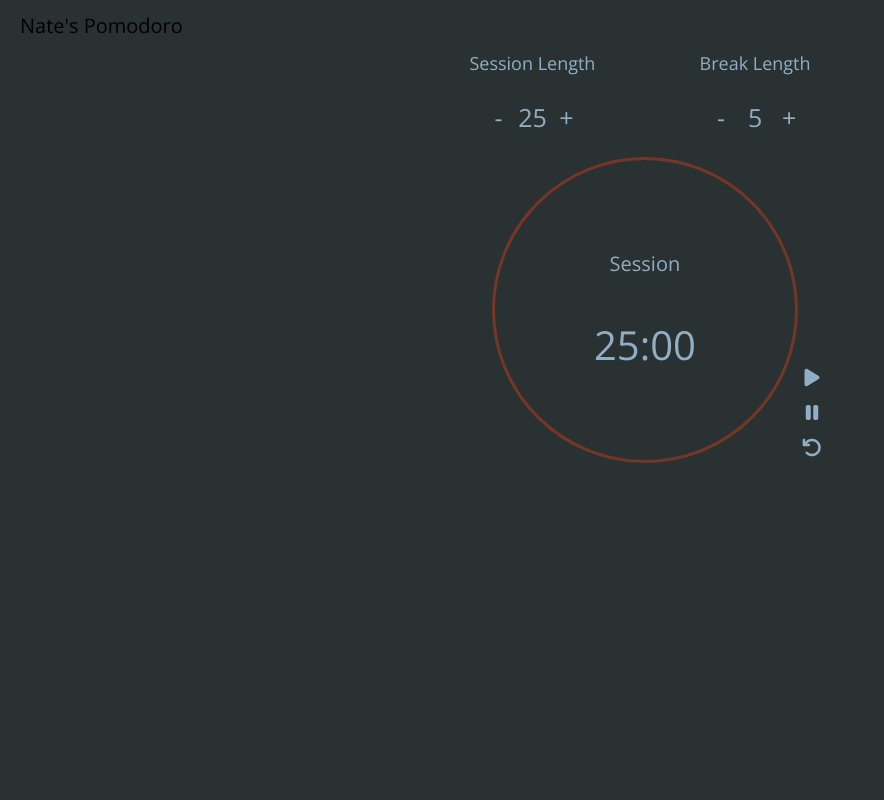
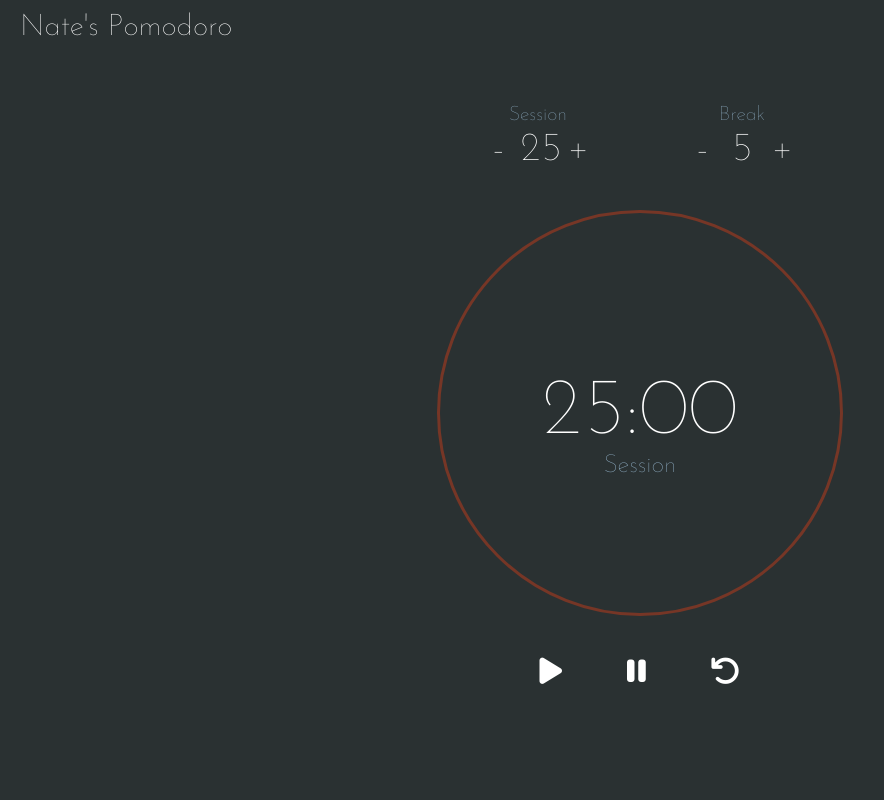
Before and after one commit to killynathan/Pomodoro, a plain HTML site: page index.html in a window 1280 px wide. Shown: the whole page, without its empty margins (0-884 px from the left). Drawn offline with nearby package versions, Linux system fonts and the light colour scheme.

Commit message:
made look good

```diff
--- a/index.html
+++ b/index.html
@@ -5,29 +5,22 @@
 	<link rel="stylesheet" type="text/css" href="stylesheet.css">
 	<link href="https://fonts.googleapis.com/css?family=Open+Sans" rel="stylesheet">
 	<script src="https://use.fontawesome.com/b99055c522.js"></script>
+	<link href="https://fonts.googleapis.com/css?family=Alegreya+Sans:100" rel="stylesheet">
+	<link href="https://fonts.googleapis.com/css?family=Josefin+Sans:100" rel="stylesheet">
 </head>
 <body>
 	<p id="title">Nate's Pomodoro</p>
-	<div>
+	<div id="wrapper">
 		<div>
 			<div class="timeSet">
-				<p class="timeSetTitle">Session Length</p>
-				<p class="timeControls"><div id="sessionLength-">-</div> <div id="sessionLength">25</div> <div id="sessionLength+">+</div></p>
+				<p class="timeSetTitle">Session</p>
+				<div id="sessionLength-">-</div> <div id="sessionLength">25</div> <div id="sessionLength+">+</div>
+
 			</div>
 			<div class="timeSet">
-				<p class="timeSetTitle">Break Length</p>
-				<p class="timeControls"><div id="breakLength-">-</div> <div id="breakLength">5</div> <div id="breakLength+">+</div></p>
+				<p class="timeSetTitle">Break</p>
+				<div id="breakLength-">-</div> <div id="breakLength">5</div> <div id="breakLength+">+</div>
 			</div>
-		</div>
-
-		<!--
-		<div id="buttons">
-			<button>start</button>
-			<button>pause</button>
-			<button id="resume">resume</button>
-			<button>reset</button>
-		</div>
-		-->
 		</div>
 
 		<div id="pomodoroWrap">
@@ -36,18 +29,18 @@
 					<div id="filler"></div>
 				</div>
 				<div id="display">
+					<span id="time">25:00</span>
 					<p id="type">Session</p>
-				<p id="time">25:00</p>
 				</div>
 			</div>
 
-		<div id="buttonIcons">
+			<div id="buttons">
 				<i class="fa fa-play" aria-hidden="true" id="start"></i>
 				<i class="fa fa-pause" aria-hidden="true" id="pause"></i>
 				<i class="fa fa-undo" aria-hidden="true" id="reset"></i>
 			</div>
 		</div>
-
+	<div>
 	<script src="script.js"></script>
 </body>
 </html>
--- a/stylesheet.css
+++ b/stylesheet.css
@@ -1,26 +1,50 @@
 body {
 	text-align: center;
-	font-family: "Open Sans";
+	font-family: "Josefin Sans", "Open Sans";
 	background-color: #2A3132;
-	color: #90AFC5;
+	color: white; #336B87; #90AFC5;
+}
+
+#wrapper {
+	position: absolute;
+	top: 0;
+	left: 0;
+	right: 0;
+	bottom: 0;
+	margin: auto;
+	display: block;
+	height: 590px;
+	width: 470px;
+	/*border: solid 2px black;*/
 }
 
 #title {
-	font-size: 20px;1.55em;
+	font-size: 30px;
 	margin-bottom: 20px;
-	color: black;#763626;
+	color: white;
 	margin: 12px;
 	text-align: left;
 }
 
+#time {
+	font-size: 80px;
+	margin-bottom: 0px;
+	vertical-align: middle;
+
+}
+
 #type {
-	font-size: 1.25em;20px;
+	font-size: 25px;
+	margin-top: 0px;
+	color: #90AFC5;
 }
 
 .timeSetTitle {
-	font-size: 18px;
+	font-size: 20px;
 	margin-top: 0px;
 	margin-bottom: 5px;
+	color: #90AFC5;
+;
 }
 
 .timeSet {
@@ -29,7 +53,7 @@ body {
 	margin-left: 50px;
 	margin-bottom: 10px;
 
-	font-size: 25px;
+	font-size: 40px;
 }
 
 .timeControls {
@@ -64,52 +88,28 @@ body {
 	color: #336B87;
 }
 
-#time {
-	font-size: 40px;
-}
-
-#buttons {
-	margin-bottom: 50px;
-}
-
-#buttons button {
-	border-radius: 5px;
-	height: 30px;
-	margin-right: 5px;
-	margin-left: 5px;
-	/*padding-left: 10px;
-	padding-right: 10px;*/
-	width: 70px;
-	border: none;
-	background-color: #E8E8E8;
-	font-size: 13px;
-	cursor: pointer;
-}
-
-#buttons button:hover {
-	background-color: crimson;
+#pomodoroWrap {
+	margin-top: 30px;
 }
 
 #pomodoro {
-	height: 300px;
-	width: 300px;
+	height: 400px;
+	width: 400px;
 	border-radius: 50%;
 	border: solid #763626;
-	margin: -12px auto;
+	margin: auto;
 	position: relative;
-	display: inline-block;
-	left: 17px;
 }
 
 #display {
 	position: relative;
-	top: 70px;
+	top: 160px;
 }
 
 #pomodoroFiller {
 	position: absolute;
-	height: 290px;
-	width: 290px;
+	height: 390px;
+	width: 390px;
 	border-radius: 50%;
 	margin: auto;
 	top: 0;
@@ -121,10 +121,10 @@ body {
 
 #filler {
 	position: absolute;
-	height: 290px;
-	width: 290px;
-	background-color: #336B87;
-	top: 290px;
+	height: 390px;
+	width: 390px;
+	background-color: #336B87; #763626;
+	top: 390px;
 }
 
 .startAnimation {
@@ -133,24 +133,22 @@ body {
 }
 
 @keyframes filler {
-	from {top: 290px;}
+	from {top: 390px;}
 	to {top: 0px;}
 }
 
-#buttonIcons i {
-	display: block;
-	font-size: 20px;
-	margin-bottom: 15px;
+#buttons i {
+	font-size: 30px;
+	margin-left: 30px;
+	margin-right: 30px;
 	cursor: pointer;
 }
 
-#buttonIcons i:hover {
+#buttons i:hover {
 	color: #336B87;
 }
 
-#buttonIcons {
-	display: inline-block;
+#buttons {
 	position: relative;
-	top: 165px;
-	left: 17px;
+	margin-top: 40px;
 }
```
Lines whose indentation alone changed are shown as unchanged.
